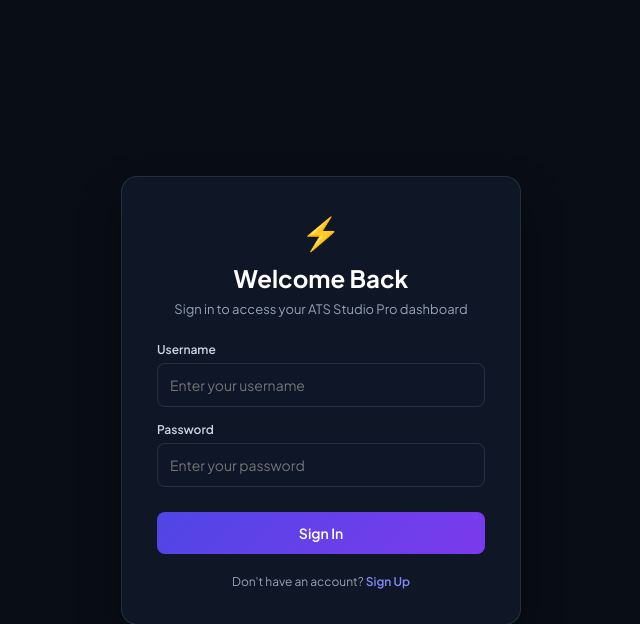
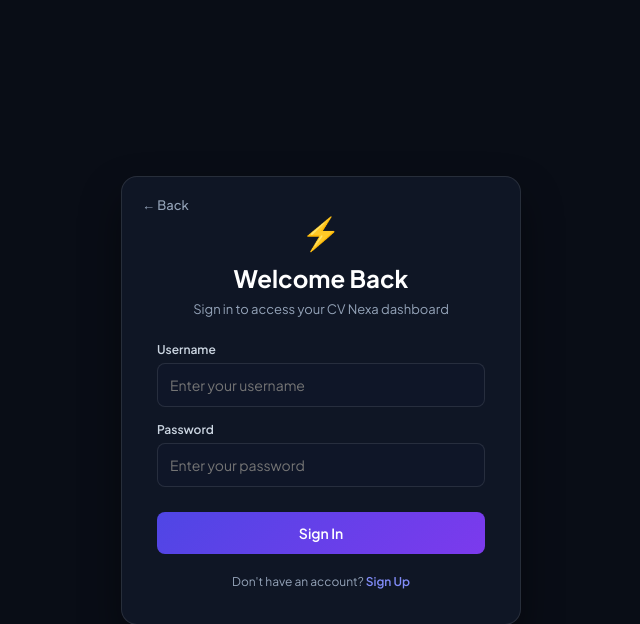
Before and after one commit to ipriiyankaa/cv-nexa, a Flask app: page /login in a window 1280 px wide. Shown: the top 624 px of the page, without its empty margins (319-959 px from the left). Run offline with Flask 3, Linux system fonts and the light colour scheme.

Commit message:
update login and index with cv nexa and back buttons

```diff
--- a/templates/login.html
+++ b/templates/login.html
@@ -3,7 +3,7 @@
 <head>
     <meta charset="UTF-8">
     <meta name="viewport" content="width=device-width, initial-scale=1.0">
-    <title>Login — ATS Studio Pro</title>
+    <title>Login — CV Nexa</title>
     <link rel="stylesheet" href="{{ url_for('static', filename='css/style.css') }}">
     <link href="https://fonts.googleapis.com/css2?family=Plus+Jakarta+Sans:wght@400;500;600;700&display=swap" rel="stylesheet">
     <style>
@@ -15,6 +15,7 @@
             background: rgba(17, 24, 39, 0.9); border: 1px solid rgba(255, 255, 255, 0.1);
             padding: 35px; border-radius: 16px; width: 100%; max-width: 400px;
             box-shadow: 0 20px 40px rgba(0,0,0,0.4); text-align: center;
+            position: relative;
         }
         .auth-card h1 { font-size: 24px; color: #fff; margin-bottom: 8px; }
         .auth-card p { color: #94a3b8; font-size: 13px; margin-bottom: 25px; }
@@ -32,14 +33,21 @@
         .toggle-link { margin-top: 20px; font-size: 12px; color: #94a3b8; }
         .toggle-link a { color: #818cf8; text-decoration: none; font-weight: 600; cursor: pointer; }
         .error-msg { color: #f87171; font-size: 12px; margin-bottom: 15px; }
+        .back-link {
+            position: absolute; top: 20px; left: 20px; color: #94a3b8; font-size: 13px; text-decoration: none; font-weight: 500;
+        }
+        .back-link:hover { color: #fff; }
     </style>
 </head>
 <body>
     <div class="auth-container">
         <div class="auth-card">
+            <!-- Back Button Added -->
+            <a href="/" class="back-link">← Back</a>
+
             <div style="font-size: 32px; margin-bottom: 10px;">⚡</div>
             <h1 id="formTitle">Welcome Back</h1>
-            <p id="formSub">Sign in to access your ATS Studio Pro dashboard</p>
+            <p id="formSub">Sign in to access your CV Nexa dashboard</p>
 
             <div id="errorAlert" class="error-msg"></div>
 
@@ -68,7 +76,7 @@
         function toggleMode() {
             isLogin = !isLogin;
             document.getElementById('formTitle').innerText = isLogin ? "Welcome Back" : "Create Account";
-            document.getElementById('formSub').innerText = isLogin ? "Sign in to access your ATS dashboard" : "Sign up to start optimizing resumes";
+            document.getElementById('formSub').innerText = isLogin ? "Sign in to access your CV Nexa dashboard" : "Sign up to start optimizing resumes";
             document.getElementById('authBtn').innerText = isLogin ? "Sign In" : "Register";
             document.getElementById('toggleText').innerText = isLogin ? "Don't have an account?" : "Already have an account?";
             document.getElementById('toggleBtn').innerText = isLogin ? "Sign Up" : "Sign In";
```
Also changed, not shown: templates/index.html (+10 -3 lines).
